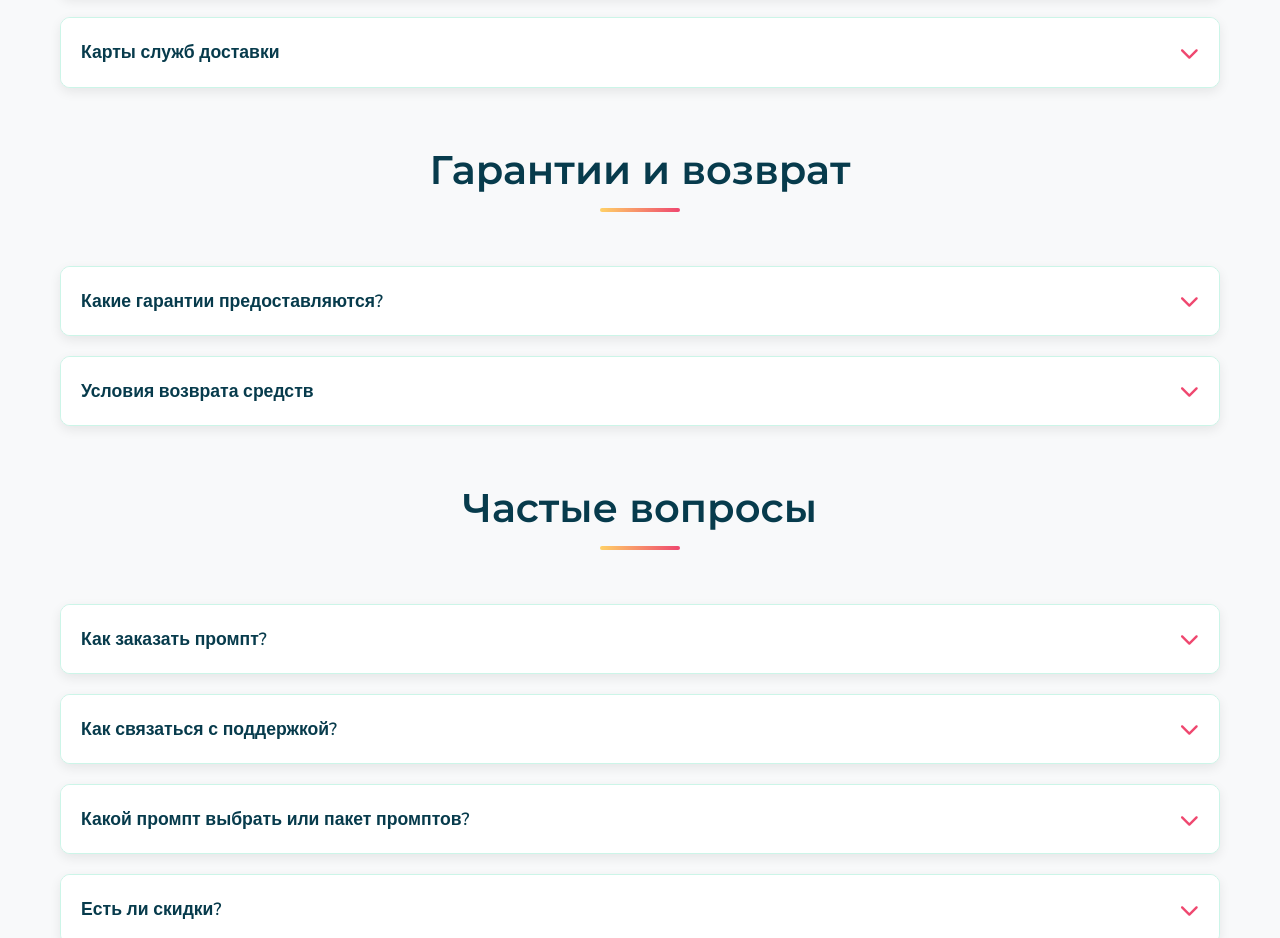
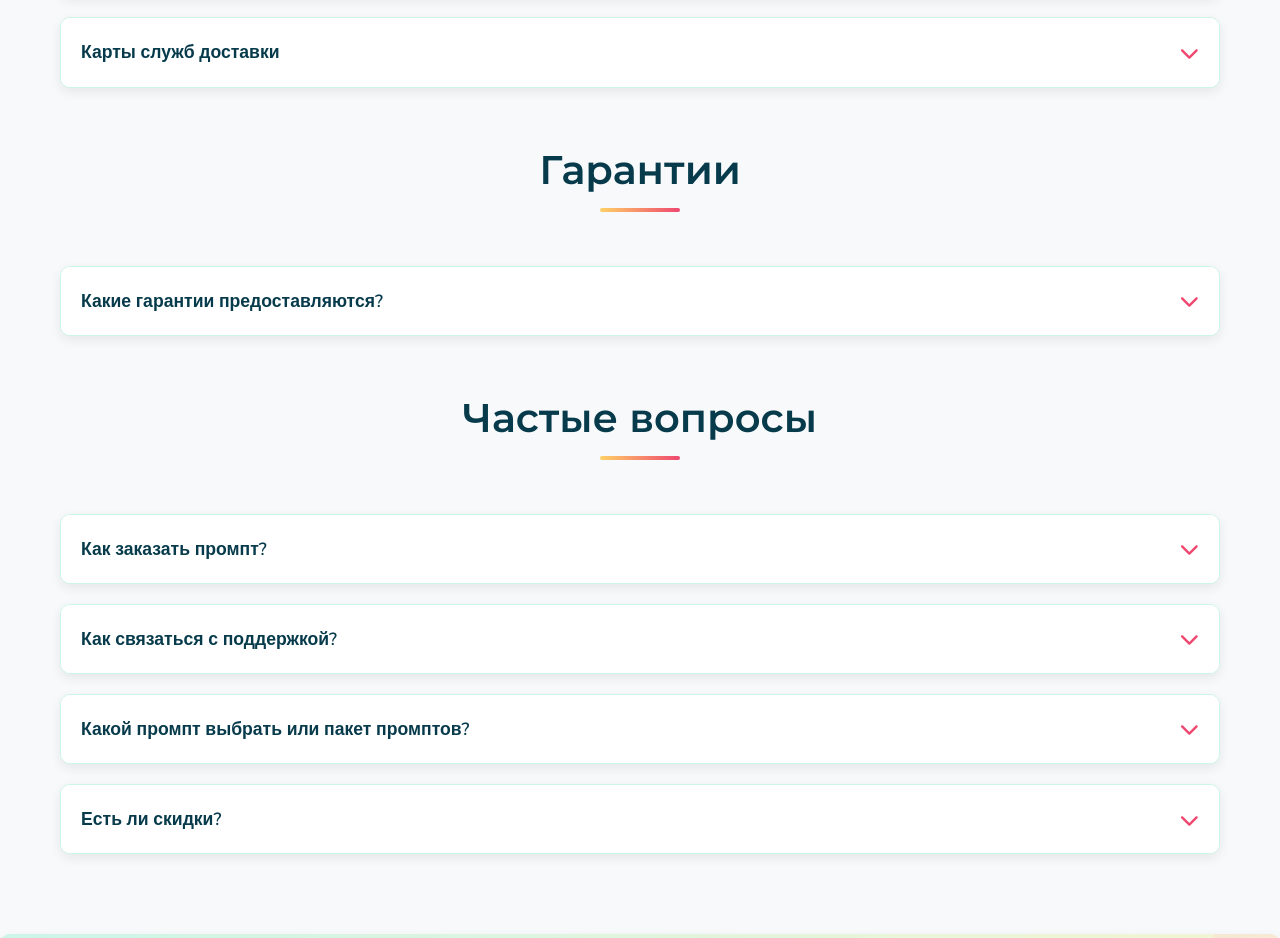
Before and after one commit to promptsneuro/promptsneuro.github.io, a plain HTML site: page faq.html in a window 1280 px wide. Shown: the part 996-1934 px from the top of the page. Drawn offline with nearby package versions, Linux system fonts and the light colour scheme.

Commit message:
Add files via upload

```diff
--- a/faq.html
+++ b/faq.html
@@ -4,14 +4,14 @@
     <meta charset="UTF-8">
     <meta name="viewport" content="width=device-width, initial-scale=1.0">
     <title>Часто задаваемые вопросы о покупке промптов FAQ | PROмпты</title>
-    <meta name="description" content="Ответы на частые вопросы о покупке и использовании промптов для нейросетей. Получение, оплата, гарантии и возврат. Быстрая помощь 24/7.">
+    <meta name="description" content="Ответы на частые вопросы о покупке и использовании промптов для нейросетей. Получение, оплата, гарантии. Быстрая помощь 24/7.">
 
     <link rel="canonical" href="https://promptsneuro.github.io/faq" />
     <meta name="robots" content="index, follow, max-snippet:50, max-image-preview:large">
-    <meta name="keywords" content="промпты FAQ, вопросы о промптах, доставка промптов, оплата промптов, гарантии на промпты, возврат промптов, купить промпты, промпты для нейросетей, Midjourney промпты, GPT промпты, нейрорисование, AI генерация, готовые промпты, DALL-E, Stable Diffusion, искусственный интеллект">
+    <meta name="keywords" content="промпты FAQ, вопросы о промптах, доставка промптов, оплата промптов, гарантии на промпты, промптов, купить промпты, промпты для нейросетей, Midjourney промпты, GPT промпты, нейрорисование, AI генерация, готовые промпты, DALL-E, Stable Diffusion, искусственный интеллект">
 
     <meta property="og:title" content="Часто задаваемые вопросы о покупке промптов FAQ | PROмпты">
-    <meta property="og:description" content="Ответы на частые вопросы о покупке и использовании промптов для нейросетей. Получение, оплата, гарантии и возврат. Быстрая помощь 24/7.">
+    <meta property="og:description" content="Ответы на частые вопросы о покупке и использовании промптов для нейросетей. Получение, оплата, гарантии. Быстрая помощь 24/7.">
     <meta property="og:image" content="https://promptsneuro.github.io/banner.png">
     <meta property="og:url" content="https://promptsneuro.github.io">
     <meta property="og:type" content="website">
@@ -19,7 +19,7 @@
 
     <meta name="twitter:card" content="summary_large_image">
     <meta name="twitter:title" content="Часто задаваемые вопросы о покупке промптов FAQ | PROмпты">
-    <meta name="twitter:description" content="Ответы на частые вопросы о покупке и использовании промптов для нейросетей. Получение, оплата, гарантии и возврат. Быстрая помощь 24/7.">
+    <meta name="twitter:description" content="Ответы на частые вопросы о покупке и использовании промптов для нейросетей. Получение, оплата, гарантии. Быстрая помощь 24/7.">
     <meta name="twitter:image" content="https://promptsneuro.github.io/banner.png">
     <meta name="twitter:image:alt" content="PROмпты логотип">
 
@@ -44,7 +44,7 @@
         "@context": "https://schema.org",
         "@type": "Product",
         "name": "Часто задаваемые вопросы о покупке промптов FAQ | PROмпты",
-        "description": "Ответы на частые вопросы о покупке и использовании промптов для нейросетей. Получение, оплата, гарантии и возврат. Быстрая помощь 24/7.",
+        "description": "Ответы на частые вопросы о покупке и использовании промптов для нейросетей. Получение, оплата, гарантии. Быстрая помощь 24/7.",
         "image": "https://promptsneuro.github.io/banner.png",
         "offers": {
             "@type": "Offer",
@@ -189,7 +189,7 @@
 
             <div class="faq-section">
                 <div class="section-title">
-                    <h2>Гарантии и возврат</h2>
+                    <h2>Гарантии</h2>
                 </div>
                 <div class="faq-container">
                     <div class="faq-card">
@@ -208,27 +208,6 @@
                                     <li>Обновления - при значительных изменениях в работе нейросетей мы бесплатно обновляем промпты</li>
                                 </ul>
                                 <p>В случае возникновения проблем, вы всегда можете обратиться <a href="https://t.me/GipnotronMarine" target="_blank">к нам</a>  для решения вопроса.</p>
-                            </div>
-                        </div>
-                    </div>
-
-                    <div class="faq-card">
-                        <input type="checkbox" id="faq6" class="faq-toggle">
-                        <label for="faq6" class="faq-question">
-                            Условия возврата средств
-                            <i class="faq-icon fas fa-chevron-down"></i>
-                        </label>
-                        <div class="faq-answer">
-                            <div class="answer-content">
-                                <p>Мы стремимся к тому, чтобы каждый клиент был доволен покупкой. Условия возврата:</p>
-                                <ul>
-                                    <li>Возврат возможен в течение 14 дней с момента покупки</li>
-                                    <li>Для возврата необходимо предоставить доказательства неработоспособности промпта</li>
-                                    <li>Если промпт был частично использован, возврат осуществляется пропорционально</li>
-                                    <li>При технических проблемах мы сначала пытаемся решить вопрос, и только затем рассматриваем возврат</li>
-                                    <li>Возврат не производится, если промпт был полностью использован или передан третьим лицам</li>
-                                </ul>
-                                <p>Для оформления возврата <a href="https://t.me/GipnotronMarine" target="_blank">напишите нам</a> с указанием промпта и причины возврата.</p>
                             </div>
                         </div>
                     </div>
```
Also changed, not shown: index.html (+1 -1 lines).
